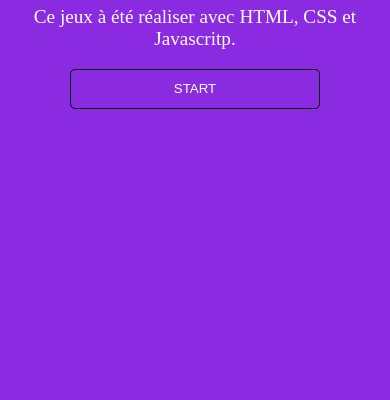
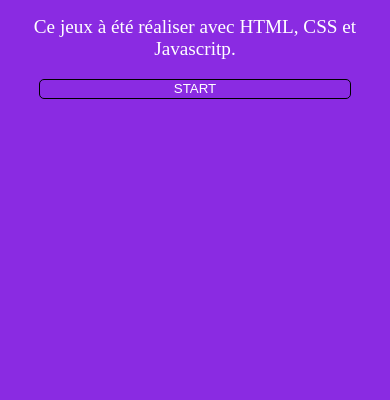
Before and after one commit to Damien-Th/QuizzTest, a plain HTML site: page index.html in a window 390 px wide. Shown: the part 444-844 px from the top of the page. Drawn offline with Linux system fonts and the light colour scheme.

Commit message:
Update style.css

```diff
--- a/style.css
+++ b/style.css
@@ -110,8 +110,8 @@ body {
 @media screen and (max-width: 1024px){
 
     .btn{
-         width: 250px;
-         height: 40px;
+         width: 80%;
+         height: 20px;
          margin:10px;
          padding:0;
     }
```
